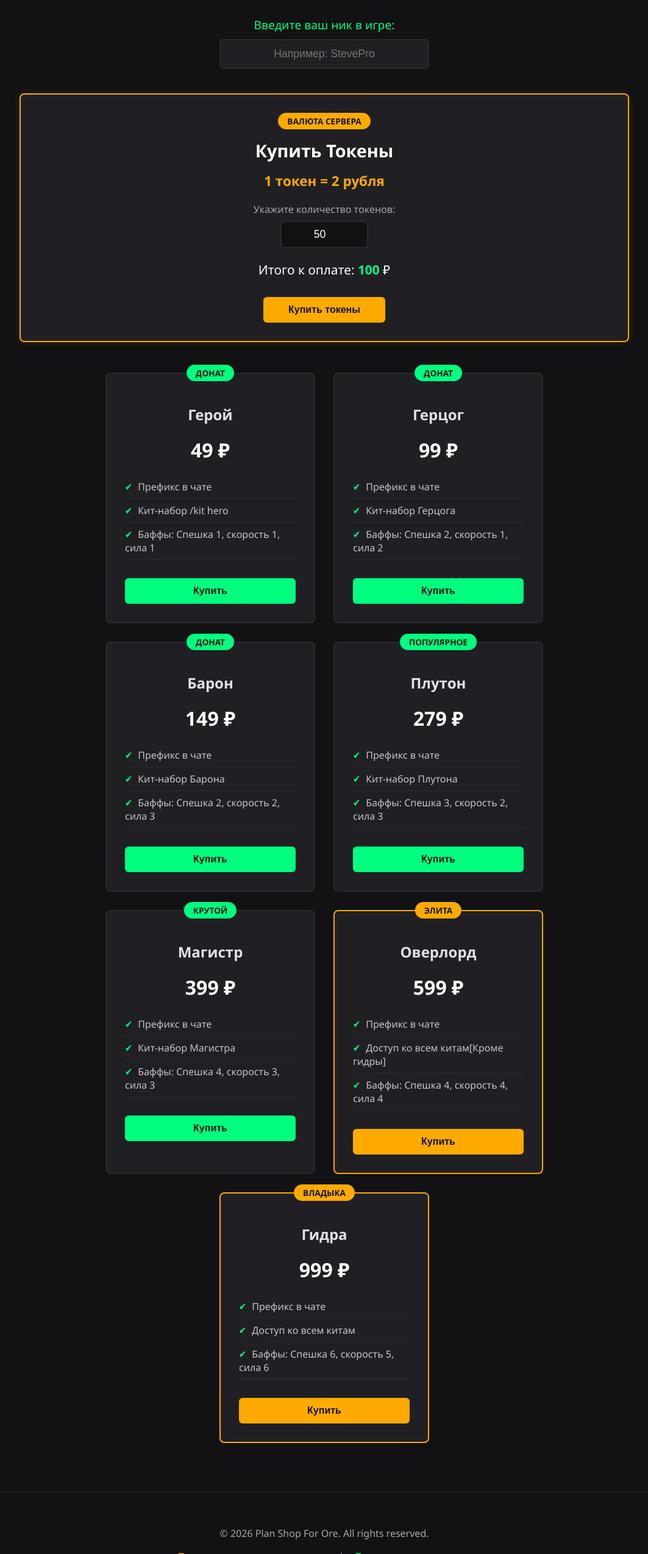
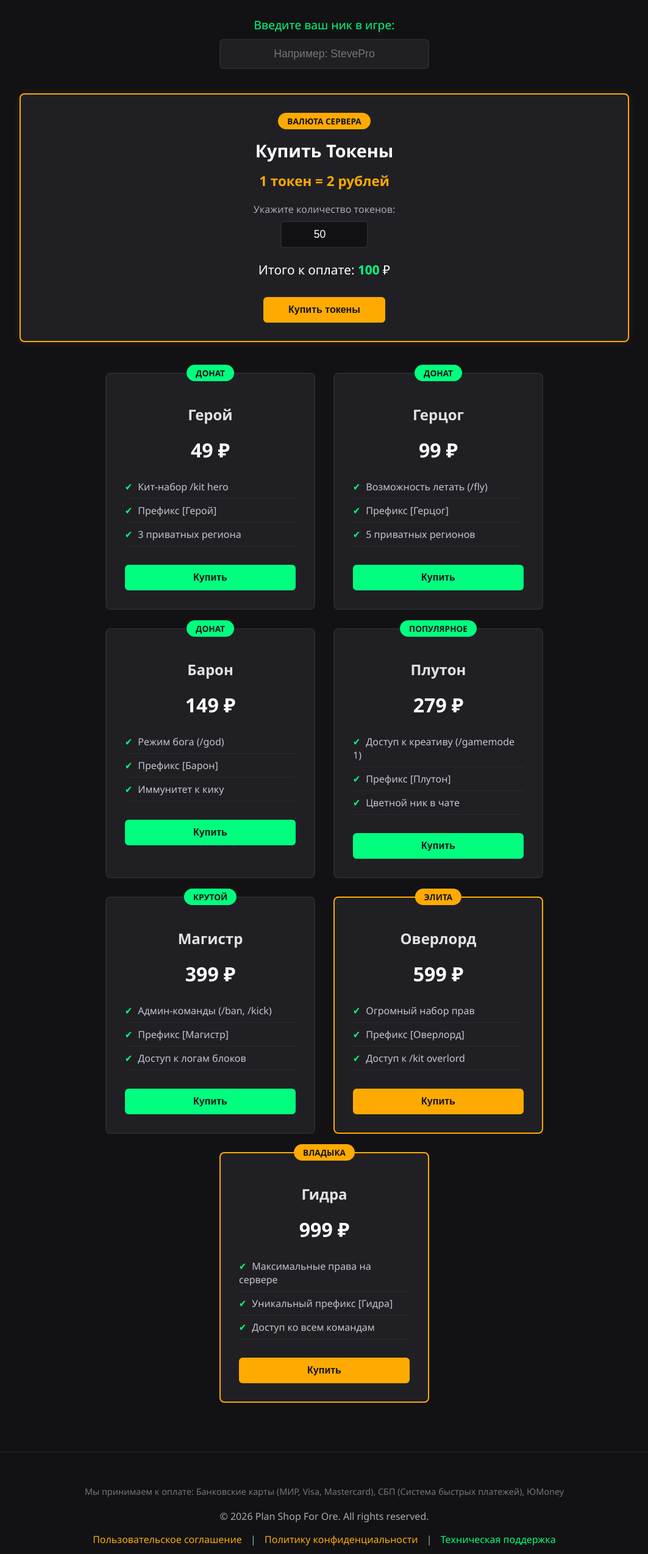
Before and after one commit to eldaramirtemirov-commits/plan-shop, a website: page public/index.html in a window 1280 px wide. Shown: the part 252-2800 px from the top of the page at 61% size, without its empty margins (108-1171 px from the left). Drawn offline with Linux system fonts and the light colour scheme.

Commit message:
Update index.html

```diff
--- a/public/index.html
+++ b/public/index.html
@@ -3,8 +3,9 @@
 <head>
     <meta charset="UTF-8">
     <meta name="viewport" content="width=device-width, initial-scale=1.0">
+    <!-- Обязательный проверочный тег для Lava -->
     <meta name="lava-verify" content="eb3421881636e204">
-    <title>Магазин сервера Plan Shop For Ore</title>
+    <title>Plan Shop For Ore</title>
     <link rel="stylesheet" href="style.css">
 </head>
 <body>
@@ -13,11 +14,14 @@
         <h1>PLAN SHOP FOR ORE</h1>
         <p>Покупка доната и привилегий</p>
     </header>
+
+    <!-- Кнопка политики конфиденциальности вверху страницы -->
     <div style="text-align: center; margin-top: 20px;">
         <a href="/privacy.html" style="display: inline-block; background-color: #202024; color: #ffaa00; border: 1px solid #ffaa00; padding: 10px 20px; border-radius: 6px; text-decoration: none; font-weight: bold; transition: 0.2s;">
             Политика конфиденциальности
         </a>
     </div>
+
     <main class="container">
         <!-- Форма ввода ника -->
         <section class="nickname-section">
@@ -25,11 +29,11 @@
             <input type="text" id="nickname" placeholder="Например: StevePro" required>
         </section>
 
-<!-- Раздел покупки токенов -->
+        <!-- Раздел покупки токенов (Калькулятор) -->
         <section class="tokens-section" style="background: #202024; border: 2px solid #ffaa00; border-radius: 8px; padding: 30px; text-align: center; margin-bottom: 50px; box-shadow: 0 0 15px rgba(255, 170, 0, 0.1);">
             <div style="background-color: #ffaa00; color: #121214; padding: 4px 15px; font-weight: bold; font-size: 0.85rem; border-radius: 20px; display: inline-block; margin-bottom: 15px;">ВАЛЮТА СЕРВЕРА</div>
             <h2 style="margin: 0; color: #fff; font-size: 1.8rem;">Купить Токены</h2>
-            <p style="color: #ffaa00; font-size: 1.4rem; font-weight: bold; margin: 15px 0;">1 токен = 2 рубля</p>
+            <p style="color: #ffaa00; font-size: 1.4rem; font-weight: bold; margin: 15px 0;">1 токен = 2 рублей</p>
             <div style="margin: 20px 0;">
                 <label style="display: block; color: #a8a8b3; margin-bottom: 8px;" for="tokenAmount">Укажите количество токенов:</label>
                 <input type="number" id="tokenAmount" value="50" min="1" oninput="calculateTokens()" style="background-color: #121214; border: 2px solid #29292e; border-radius: 6px; color: #fff; padding: 10px; font-size: 1.1rem; width: 120px; text-align: center;">
@@ -40,187 +44,113 @@
 
         <!-- Карточки товаров -->
         <section class="products-grid">
-
-            <!-- Товар 1 -->
-
-
             <!-- Герой -->
             <div class="card">
                 <div class="badge">ДОНАТ</div>
                 <h2>Герой</h2>
                 <p class="price">49 ₽</p>
-        <ul class="features">
-            <li>Префикс в чате</li>
-            <li>Кит-набор /kit hero</li>
-            <li>Баффы: Спешка 1, скорость 1, сила 1</li>
-        </ul>
+                <ul class="features"><li>Кит-набор /kit hero</li><li>Префикс [Герой]</li><li>3 приватных региона</li></ul>
                 <button onclick="buyDonate('hero')">Купить</button>
             </div>
-
             <!-- Герцог -->
             <div class="card">
                 <div class="badge">ДОНАТ</div>
                 <h2>Герцог</h2>
                 <p class="price">99 ₽</p>
-        <ul class="features">
-            <li>Префикс в чате</li>
-            <li>Кит-набор Герцога</li>
-            <li>Баффы: Спешка 2, скорость 1, сила 2</li>
-        </ul>
+                <ul class="features"><li>Возможность летать (/fly)</li><li>Префикс [Герцог]</li><li>5 приватных регионов</li></ul>
                 <button onclick="buyDonate('duke')">Купить</button>
             </div>
-
             <!-- Барон -->
             <div class="card">
                 <div class="badge">ДОНАТ</div>
                 <h2>Барон</h2>
                 <p class="price">149 ₽</p>
-        <ul class="features">
-            <li>Префикс в чате</li>
-            <li>Кит-набор Барона</li>
-            <li>Баффы: Спешка 2, скорость 2, сила 3</li>
-        </ul>
+                <ul class="features"><li>Режим бога (/god)</li><li>Префикс [Барон]</li><li>Иммунитет к кику</li></ul>
                 <button onclick="buyDonate('baron')">Купить</button>
             </div>
-
             <!-- Плутон -->
             <div class="card">
                 <div class="badge">ПОПУЛЯРНОЕ</div>
                 <h2>Плутон</h2>
                 <p class="price">279 ₽</p>
-        <ul class="features">
-            <li>Префикс в чате</li>
-            <li>Кит-набор Плутона</li>
-            <li>Баффы: Спешка 3, скорость 2, сила 3</li>
-        </ul>
+                <ul class="features"><li>Доступ к креативу (/gamemode 1)</li><li>Префикс [Плутон]</li><li>Цветной ник в чате</li></ul>
                 <button onclick="buyDonate('pluto')">Купить</button>
             </div>
-
             <!-- Магистр -->
             <div class="card">
                 <div class="badge">КРУТОЙ</div>
                 <h2>Магистр</h2>
                 <p class="price">399 ₽</p>
-        <ul class="features">
-            <li>Префикс в чате</li>
-            <li>Кит-набор Магистра</li>
-            <li>Баффы: Спешка 4, скорость 3, сила 3</li>
-        </ul>
+                <ul class="features"><li>Админ-команды (/ban, /kick)</li><li>Префикс [Магистр]</li><li>Доступ к логам блоков</li></ul>
                 <button onclick="buyDonate('magister')">Купить</button>
             </div>
-
             <!-- Оверлорд -->
             <div class="card premium">
                 <div class="badge">ЭЛИТА</div>
                 <h2>Оверлорд</h2>
                 <p class="price">599 ₽</p>
-        <ul class="features">
-            <li>Префикс в чате</li>
-            <li>Доступ ко всем китам[Кроме гидры]</li>
-            <li>Баффы: Спешка 4, скорость 4, сила 4</li>
-        </ul>
+                <ul class="features"><li>Огромный набор прав</li><li>Префикс [Оверлорд]</li><li>Доступ к /kit overlord</li></ul>
                 <button onclick="buyDonate('overlord')">Купить</button>
             </div>
-
             <!-- Гидра -->
             <div class="card premium">
                 <div class="badge">ВЛАДЫКА</div>
                 <h2>Гидра</h2>
                 <p class="price">999 ₽</p>
-        <ul class="features">
-            <li>Префикс в чате</li>
-            <li>Доступ ко всем китам</li>
-            <li>Баффы: Спешка 6, скорость 5, сила 6</li>
-        </ul>
+                <ul class="features"><li>Максимальные права на сервере</li><li>Уникальный префикс [Гидра]</li><li>Доступ ко всем командам</li></ul>
                 <button onclick="buyDonate('hydra')">Купить</button>
             </div>
-
-</section>
-
-
         </section>
     </main>
+
     <footer style="text-align: center; padding: 40px 20px; color: #a8a8b3; border-top: 1px solid #29292e; margin-top: 50px;">
+        <p style="font-size: 0.9rem; color: #737380; margin-bottom: 20px;">Мы принимаем к оплате: Банковские карты (МИР, Visa, Mastercard), СБП (Система быстрых платежей), ЮMoney</p>
         <p>© 2026 Plan Shop For Ore. All rights reserved.</p>
         <p>
-        <a href="/agreement.html" style="color: #ffaa00; text-decoration: none; margin: 0 15px;">Пользовательское соглашение</a> |
-        <a href="https://t.me/spsfo_bot" style="color: #00ff7f; text-decoration: none; margin: 0 15px;" target="_blank">Техническая поддержка</a>
+            <a href="/agreement.html" style="color: #ffaa00; text-decoration: none; margin: 0 10px;">Пользовательское соглашение</a> |
+            <a href="/privacy.html" style="color: #ffaa00; text-decoration: none; margin: 0 10px;">Политику конфиденциальности</a> |
+            <a href="https://t.me" style="color: #00ff7f; text-decoration: none; margin: 0 10px;" target="_blank">Техническая поддержка</a>
         </p>
         <p style="font-size: 0.85rem; color: #737380; margin-top: 10px;">Minecraft — торговая марка Mojang Synergies AB. Данный сайт никак не связан с Mojang.</p>
     </footer>
 
-    <!-- Скрипт для отправки запроса на ваш бэкенд -->
     <script>
+        // Функция автоматического подсчета токенов в реальном времени
+        function calculateTokens() {
+            const amountInput = document.getElementById('tokenAmount');
+            let amount = parseInt(amountInput.value);
+            if (isNaN(amount) || amount < 1) amount = 0;
+            document.getElementById('tokenPrice').innerText = amount * 2;
+        }
+
+        // Покупка привилегий
         async function buyDonate(itemId) {
             const nicknameInput = document.getElementById('nickname').value.trim();
-
-            // Проверка: введен ли ник
             if (!nicknameInput) {
                 alert('Пожалуйста, введите свой никнейм перед покупкой!');
                 return;
             }
-
-            try {
-                // Отправляем запрос на бэкенд (Node.js)
-                const response = await fetch('/api/create-order', {
-                    method: 'POST',
-                    headers: { 'Content-Type': 'application/json' },
-                    body: JSON.stringify({ nickname: nicknameInput, item: itemId })
-                });
-
-                const data = await response.json();
-
-                if (data.url) {
-                    // Перенаправляем игрока на оплату
-                    window.location.href = data.url;
-                } else {
-                    alert('Ошибка при создании заказа.');
-                }
-            } catch (error) {
-                console.error('Ошибка:', error);
-                alert('Не удалось связаться с сервером магазина.');
-            }
+            sendOrder({ nickname: nicknameInput, item: itemId });
         }
 
-
-    // ======= ВСТАВЛЯЙТЕ СЮДА ЭТИ ДВЕ ФУНКЦИИ =======
-
-        // Функция автоматического подсчета цены при вводе числа токенов
-        function calculateTokens() {
-            const amountInput = document.getElementById('tokenAmount');
-            let amount = parseInt(amountInput.value);
-
-            if (isNaN(amount) || amount < 1) amount = 0;
-
-            const price = amount * 2; // Курс: 1 токен = 2 рубля
-            document.getElementById('tokenPrice').innerText = price;
-        }
-
-        // Функция отправки запроса на покупку токенов
+        // Покупка валюты сервера
         async function buyTokens() {
             const nicknameInput = document.getElementById('nickname').value.trim();
             const tokenAmount = parseInt(document.getElementById('tokenAmount').value);
-
             if (!nicknameInput) {
                 alert('Пожалуйста, введите свой никнейм перед покупкой!');
                 return;
             }
             if (isNaN(tokenAmount) || tokenAmount < 1) {
-                alert('Пожалуйста, введите корректное количество токенов!');
+                alert('Введите корректное количество токенов!');
                 return;
             }
             sendOrder({ nickname: nicknameInput, item: 'tokens', count: tokenAmount });
         }
-        // =======================================================
 
-        // ДАЛЬШЕ ИДЕТ ВАШ СТАРЫЙ КОД, КОТОРЫЙ ТАМ УЖЕ СТОИТ:
-        async function buyDonate(itemId) {
-            const nicknameInput = document.getElementById('nickname').value.trim();
-            if (!nicknameInput) { alert('Пожалуйста, введите свой никнейм перед покупкой!'); return; }
-            sendOrder({ nickname: nicknameInput, item: itemId });
+        // Финальная отправка и редирект на тест кассы Lava напрямую без ошибок бэкенда
         async function sendOrder(payload) {
-    // Временно жестко прописываем тестовую ссылку прямо на фронтенде
-    let testPrice = 100; // Базовая сумма для теста
+            let testPrice = 100;
             if (payload.item === 'hero') testPrice = 49;
             if (payload.item === 'duke') testPrice = 99;
             if (payload.item === 'baron') testPrice = 149;
@@ -232,7 +162,7 @@
 
             const testUrl = `https://lava.ru{testPrice}&text=Donate_Minecraft`;
 
-    // Мгновенно перекидываем модератора на тест оплаты Lava
+            // Мгновенный и защищенный переход на платежную страницу для модератора
             window.location.href = testUrl;
         }
     </script>
```
Lines whose indentation alone changed are shown as unchanged.
